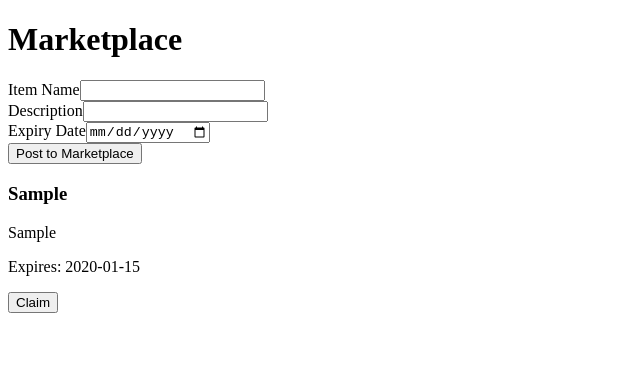
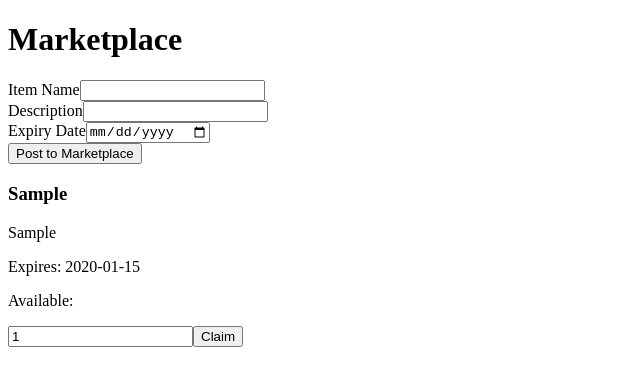
Before and after one commit to plutonaruto/PantryHub, a React (Vite) app in the folder pantryhub-frontend/: page /marketplace in a window 1280 px wide. Both pictures are taken after typing "Sample", "Sample", "2020-01-15" into the empty fields and a click on the button "Post to Marketplace". Shown: the top 386 px of the page, without its empty margins (0-640 px from the left). Built offline with nearby package versions, Linux system fonts and the light colour scheme.

Commit message:
Allow user to claim custom quaantity of item in MarkeplaceItemCard

```diff
--- a/pantryhub-frontend/src/components/cards/MarketplaceItemCard.jsx
+++ b/pantryhub-frontend/src/components/cards/MarketplaceItemCard.jsx
@@ -1,12 +1,37 @@
+import { useState } from 'react';
+
 export default function MarketplaceItemCard({ item, onClaim }) {
+  const [claimQty, setClaimQty] = useState(1);
+
+  const handleClaim = () => {
+    const quantityToClaim = Math.min(claimQty, item.quantity);
+    if (quantityToClaim > 0) {
+      onClaim(quantityToClaim);
+      setClaimQty(1);
+    }
+  };
+
   return (
     <div className="p-4 border rounded bg-gray-50 shadow">
       <h3 className="font-bold">{item.name}</h3>
       <p className="text-sm italic text-gray-600">{item.description}</p>
       <p className="text-sm">Expires: {item.expiry}</p>
-        <button onClick={onClaim} className="mt-2 bg-blue-500 text-white px-3 py-1 rounded">
+      <p className="text-sm font-medium">Available: {item.quantity}</p>
+
+      <div className="flex items-center mt-2">
+        <input
+          type="number"
+          value={claimQty}
+          onChange={(e) => setClaimQty(e.target.value)}
+          className="w-16 p-1 border rounded"
+       />
+       <button
+          onClick={handleClaim}
+          className="bg-blue-500 text-white px-3 py-1 rounded"
+        >
           Claim
         </button>
       </div>
+    </div>
   );
 }
```
Lines whose indentation alone changed are shown as unchanged.
